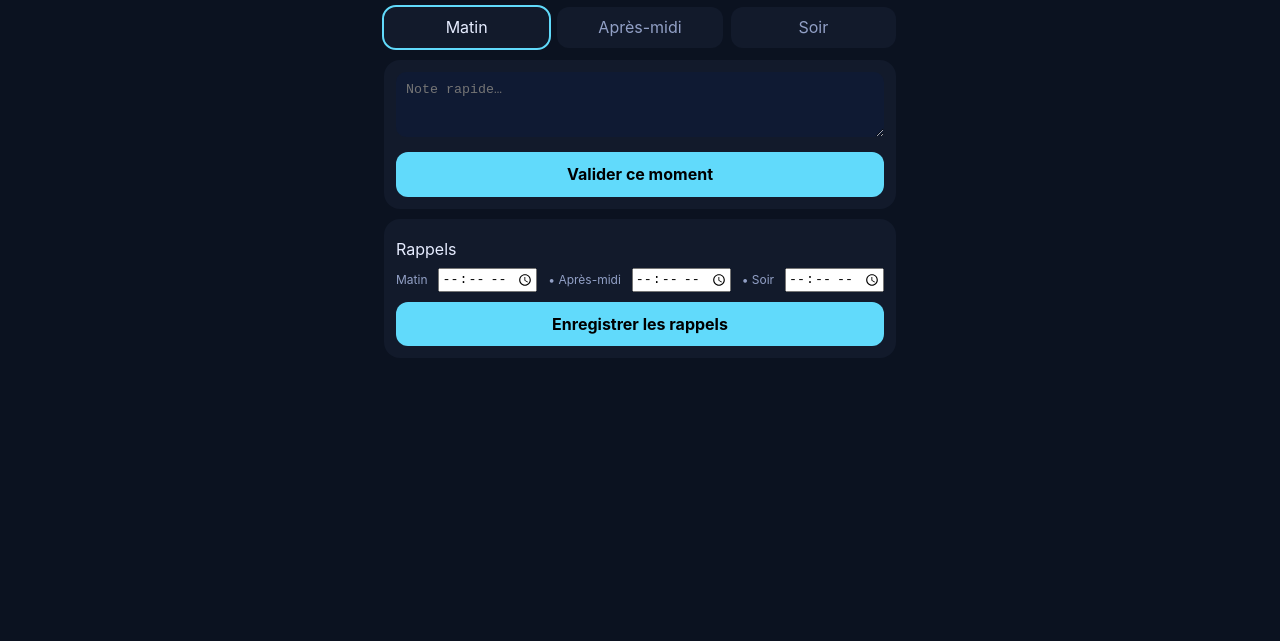
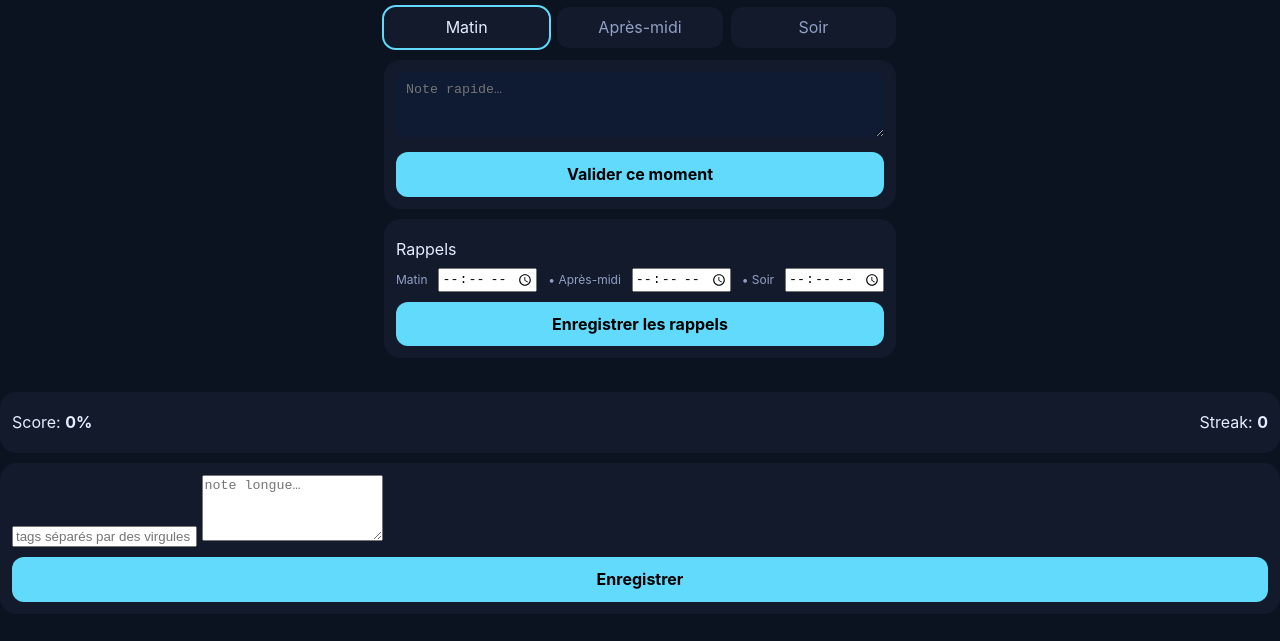
Before and after one commit to HUSHPAPAYE/Shift90, a plain HTML site: page index.html in a window 1280 px wide. Shown: the part 137-778 px from the top of the page. Drawn offline with Linux system fonts and the light colour scheme.

Commit message:
Update index.html

```diff
--- a/index.html
+++ b/index.html
@@ -46,5 +46,15 @@
     <div class="btn" id="saveRem">Enregistrer les rappels</div>
   </div>
 </div>
+  <div class="card">
+  <div class="row"><div>Score: <b id="score">0%</b></div><div>Streak: <b id="streak">0</b></div></div>
+</div>
+<div class="card">
+  <div id="sliders"></div>
+  <input id="tags" placeholder="tags séparés par des virgules">
+  <textarea id="note" rows="4" placeholder="note longue…"></textarea>
+  <div class="btn" id="saveNote">Enregistrer</div>
+  <div class="small" id="status"></div>
+</div>
 <script src="app.js"></script>
 </body></html>
```
